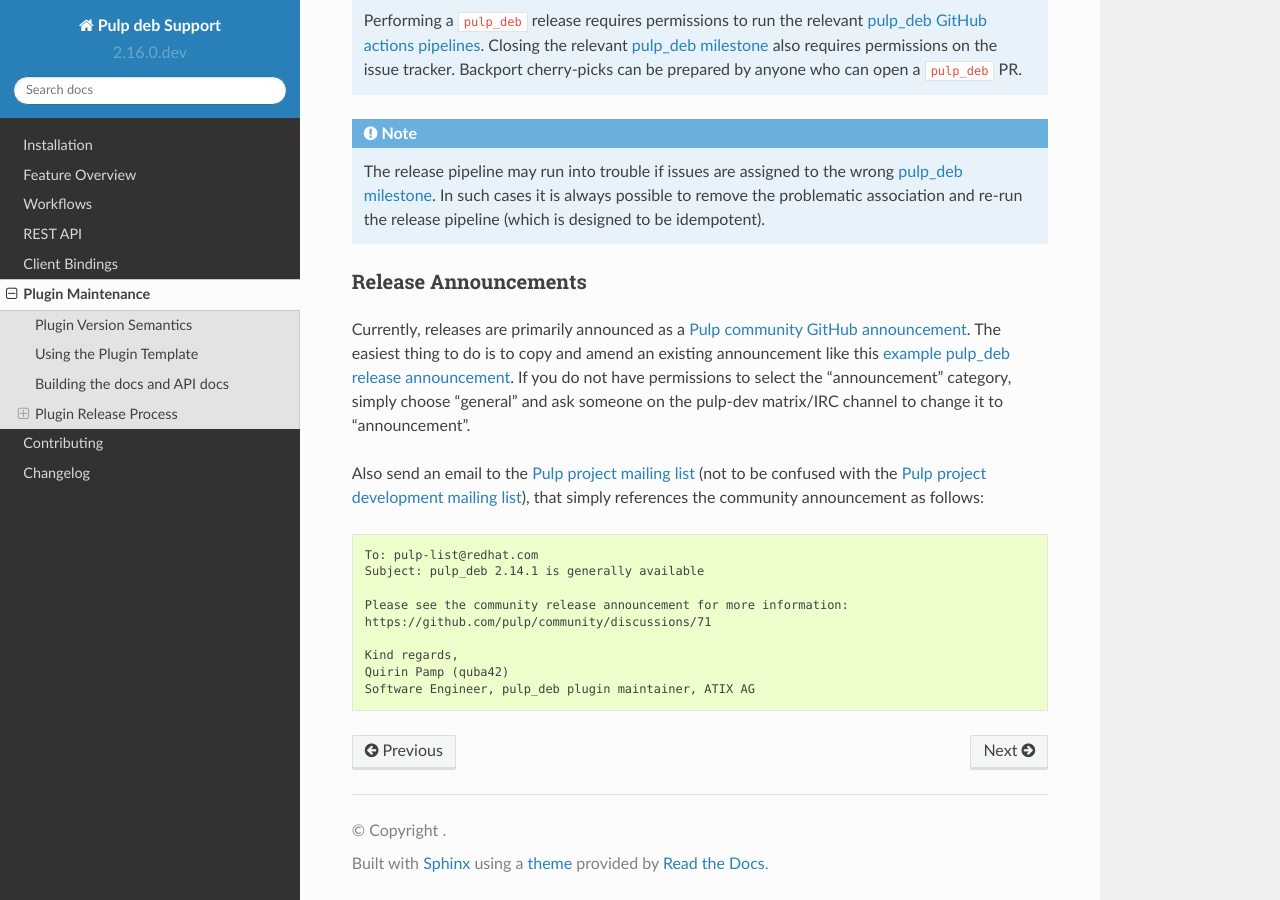
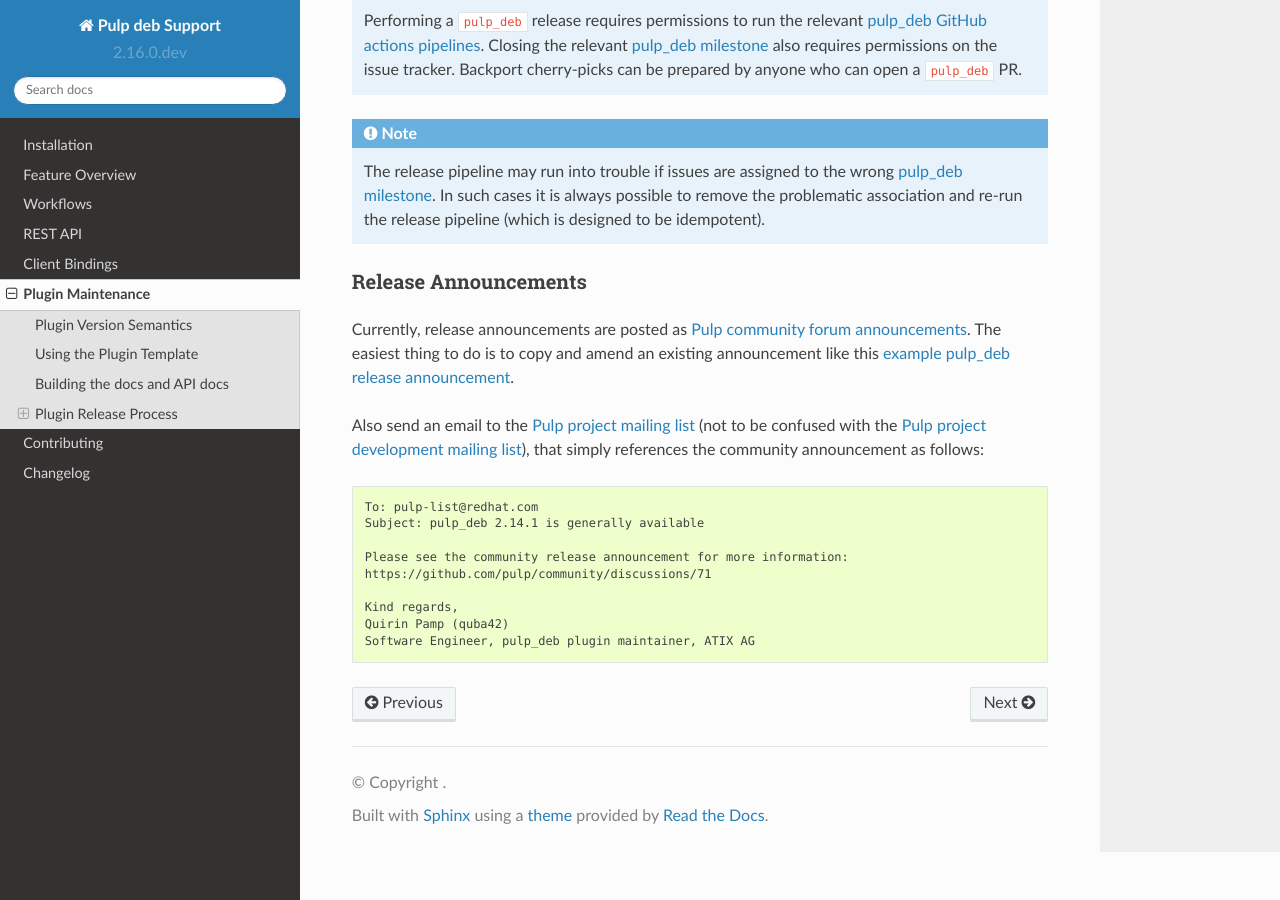
Before and after one commit to pulp/pulp_deb, a Sphinx documentation site: the page built from docs/plugin_maintenance.rst, in a window 1280 px wide and 900 px high, scrolled down 4000 px. Built offline with Sphinx 7.4.7 and the Read the Docs theme 2.0.0, drawn with Linux system fonts in a browser that asks for light colours.

Commit message:
Point community discussion URLs to Discourse instead
[noissue]

```diff
--- a/docs/external_references.rst
+++ b/docs/external_references.rst
@@ -21,11 +21,11 @@
 .. _pulp_deb milestone:
    https://pulp.plan.io/projects/pulp_deb/roadmap
 .. _pulpcore release guide:
-   https://github.com/pulp/community/wiki/Release-Guide
-.. _Pulp community GitHub announcement:
-   https://github.com/pulp/community/discussions/categories/announcements
+   https://pulp.plan.io/projects/pulp/wiki/Release_Guide
+.. _Pulp community forum announcements:
+   https://discourse.pulpproject.org/c/announcements/6
 .. _example pulp_deb release announcement:
-   https://github.com/pulp/community/discussions/71
+   https://discourse.pulpproject.org/t/pulp-deb-2-15-0-is-generally-available/95
 .. _Pulp project:
    https://pulpproject.org
 .. _Pulp project help page:
--- a/docs/plugin_maintenance.rst
+++ b/docs/plugin_maintenance.rst
@@ -177,9 +177,8 @@ If you find any mistakes in the wiki article, start a community discussion to su
 Release Announcements
 ^^^^^^^^^^^^^^^^^^^^^^^^^^^^^^^^^^^^^^^^^^^^^^^^^^^^^^^^^^^^^^^^^^^^^^^^^^^^^^^^
 
-Currently, releases are primarily announced as a `Pulp community GitHub announcement`_.
+Currently, release announcements are posted as `Pulp community forum announcements`_.
 The easiest thing to do is to copy and amend an existing announcement like this `example pulp_deb release announcement`_.
-If you do not have permissions to select the "announcement" category, simply choose "general" and ask someone on the pulp-dev matrix/IRC channel to change it to "announcement".
 
 Also send an email to the `Pulp project mailing list`_ (not to be confused with the `Pulp project development mailing list`_), that simply references the community announcement as follows:
 
```
